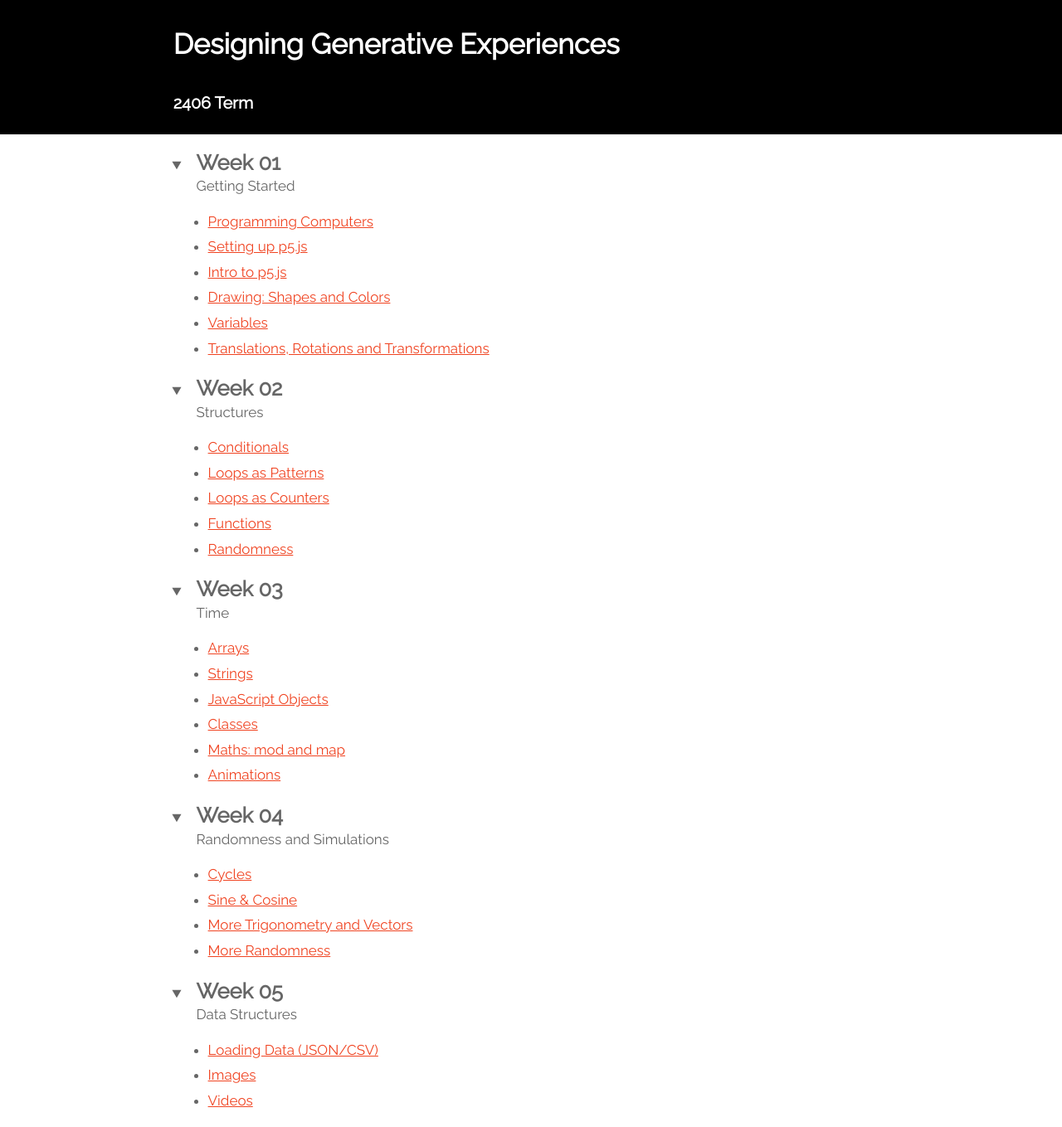
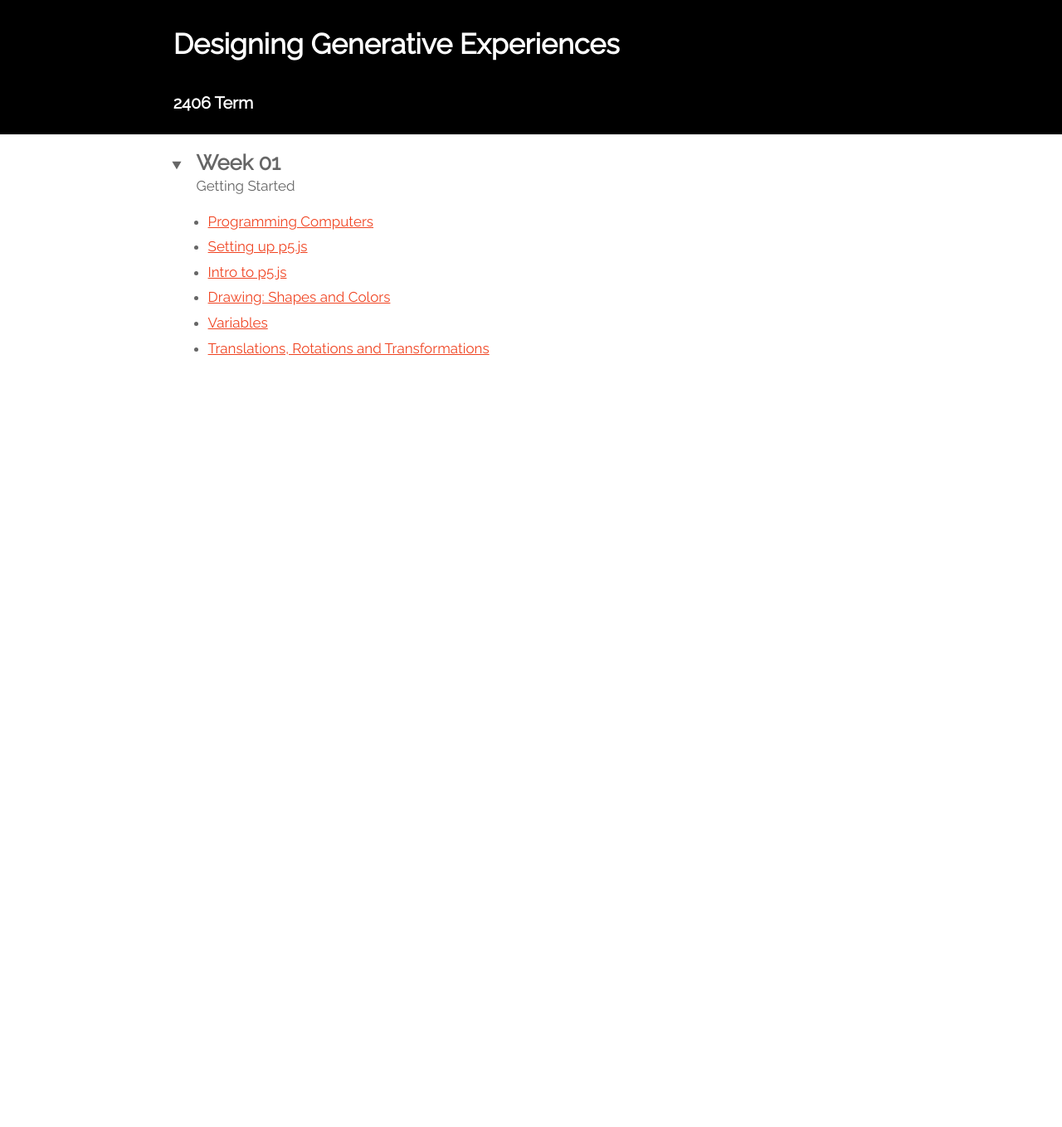
Before and after one commit to genxp-2406/genxp-2406.github.io, a Jekyll site: the page built from _pages/index.md, in a window 1280 px wide. Shown: the whole page at 83% size. Built offline with Jekyll 4.4.1, drawn with Linux system fonts in a browser that asks for light colours; our own code applies the rules of GitHub Pages for plain Markdown files; after the commit the page ends 900 px from its top, so only the background shows below that; part of the change alters nothing that is shown.

Commit message:
hide weeks >1

```diff
--- a/_pages/index.md
+++ b/_pages/index.md
@@ -11,6 +11,8 @@ permalink: /
   transformations
 {% endcapture %}
 {% include home-section.html section="week01" title=title topics=topics %}
+
+{% comment %}
 
 {% assign title = "Week 02: Structures" %}
 {% capture topics %}
@@ -50,8 +52,6 @@ permalink: /
 {% endcapture %}
 {% include home-section.html section="week05" title=title topics=topics %}
 
-{% comment %}
-
 {% assign title = "Week 06: Systems and Patterns" %}
 {% capture topics %}
 {% endcapture %}
```
